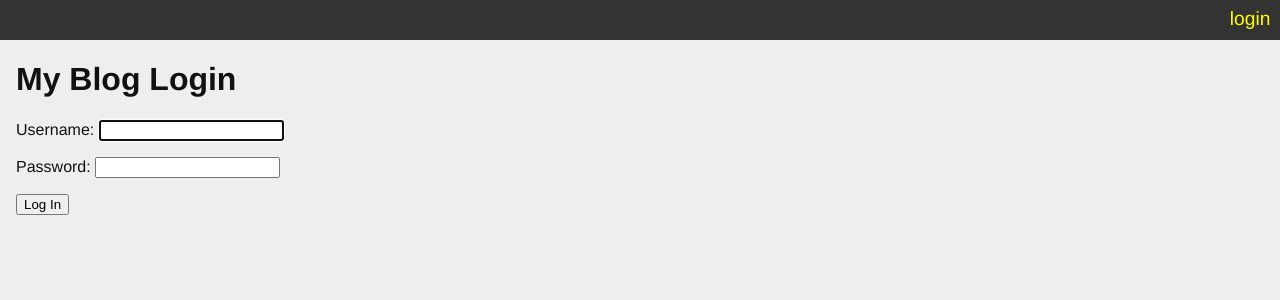
After one commit to Aghw/django-blog, a Django app: page /login/ in a window 1280 px wide. The commit adds this page. Shown: the top 300 px of the page. Run offline with Django 3.2, Linux system fonts and the light colour scheme.

Commit message:
completed creating a workable simple blog app in Django.

```diff
--- a/mysite/blogging/static/django_blog.css
+++ b/mysite/blogging/static/django_blog.css
@@ -15,6 +15,7 @@ body {
     border-botton: 1px solid #111;
     margin:0;
     padding:0;
+    height: 2.5rem;
 }
 #control-bar {
     margin: 0em 0em 1em;
@@ -24,12 +25,16 @@ body {
     color: #eee;
     font-size: 80%;
     padding-bottom: 0.4em;
+    padding-top: .5rem;
+    font-size: larger;
 }
 #control-bar li {
     display: inline-block;
 }
 #control-bar li a {
-    color: #eee;
+    /* color: #eee; */
+    color: yellow;
+
     padding: 0.5em;
     text-decoration: none;
 }
--- a/mysite/mysite/settings.py
+++ b/mysite/mysite/settings.py
@@ -120,3 +120,5 @@ USE_TZ = True
 # https://docs.djangoproject.com/en/2.1/howto/static-files/
 
 STATIC_URL = '/static/'
+LOGIN_URL = '/login/'
+LOGIN_REDIRECT_URL = '/'
--- a/mysite/mysite/templates/base.html
+++ b/mysite/mysite/templates/base.html
@@ -7,6 +7,16 @@
     <link type="text/css" rel="stylesheet" href="{% static 'django_blog.css' %}">
   </head>
   <body>
+      <div id="header">
+        <ul id="control-bar">
+          {% if user.is_authenticated %}
+            {% if user.is_staff %} <li><a href="{% url 'admin:index' %}">admin</a></li>{% endif %}
+              <li><a href="{% url 'logout' %}">logout</a></li>
+            {% else %}
+              <li><a href="{% url 'login' %}">login</a></li>
+            {% endif %}
+        </ul>
+      </div>
       <div id="container">
           <div id="content">
               {% block content %}
--- /dev/null
+++ b/mysite/mysite/templates/login.html
@@ -0,0 +1,9 @@
+{% extends "base.html" %}
+
+{% block content %}
+<h1>My Blog Login</h1>
+<form action="" method="POST">{% csrf_token %}
+    {{ form.as_p }}
+    <p><input type="submit" value="Log In"></p>
+</form>
+{% endblock %}
--- a/mysite/mysite/urls.py
+++ b/mysite/mysite/urls.py
@@ -15,9 +15,12 @@ Including another URLconf
 """
 from django.contrib import admin
 from django.urls import path, include
+from django.contrib.auth.views import LoginView, LogoutView
 
 urlpatterns = [
     path('', include('blogging.urls')),
+    path('admin/', admin.site.urls),
+    path('login/', LoginView.as_view(template_name='login.html'), name="login"),
+    path('logout/', LogoutView.as_view(next_page='/'), name="logout"),
     path('polling/', include('polling.urls')),
-    path('admin/', admin.site.urls),
 ]
```
